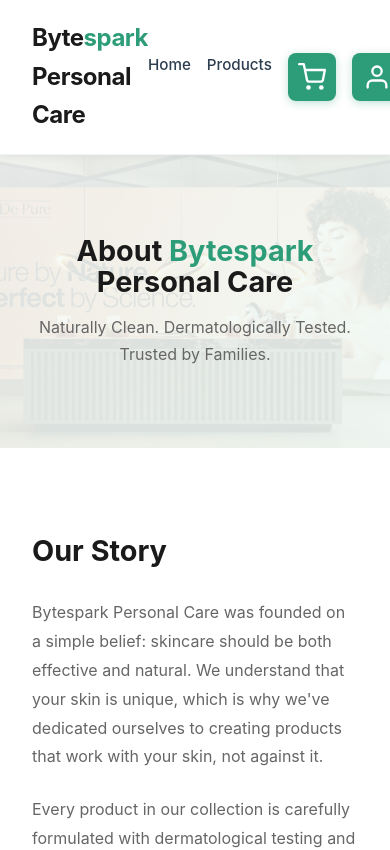
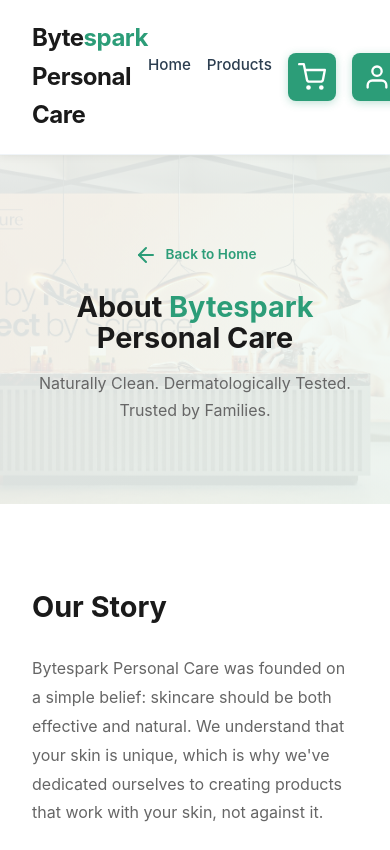
Before and after one commit to DigesSuvagiya/bytespark-personal-care, a React (Vite) app: page /learn-more in a window 390 px wide. Shown: the top 850 px of the page. Built offline with nearby package versions, Linux system fonts and the light colour scheme.

Commit message:
resposive changes

```diff
--- a/src/components/FeaturedProducts.jsx
+++ b/src/components/FeaturedProducts.jsx
@@ -1,10 +1,13 @@
 import React, { useState, useEffect, useContext } from 'react'
 import { CartContext } from '../context/CartContext'
+import ProductModal from './ProductModal'
 import api from '../api/axios'
 
 export default function FeaturedProducts() {
   const [products, setProducts] = useState([])
   const [loading, setLoading] = useState(true)
+  const [selectedProduct, setSelectedProduct] = useState(null)
+  const [isModalOpen, setIsModalOpen] = useState(false)
   const { addToCart } = useContext(CartContext)
 
   useEffect(() => {
@@ -48,7 +51,22 @@ export default function FeaturedProducts() {
             </p>
           ) : products.length > 0 ? (
             products.map(product => (
-              <div key={product._id || product.id} className="product-card">
+              <div
+                key={product._id || product.id}
+                className="product-card"
+                onClick={() => {
+                  setSelectedProduct(product)
+                  setIsModalOpen(true)
+                }}
+                tabIndex={0}
+                onKeyDown={(e) => {
+                  if (e.key === 'Enter') {
+                    setSelectedProduct(product)
+                    setIsModalOpen(true)
+                  }
+                }}
+                style={{ cursor: 'pointer' }}
+              >
                 <div className="product-image">
                   {product.image ? (
                     <img
@@ -78,6 +96,15 @@ export default function FeaturedProducts() {
           )}
         </div>
       </div>
+      <ProductModal
+        product={selectedProduct}
+        isOpen={isModalOpen}
+        onClose={() => {
+          setIsModalOpen(false)
+          setSelectedProduct(null)
+        }}
+        onAddToCart={handleAddToCart}
+      />
     </section>
   )
 }
--- a/src/pages/LearnMore.jsx
+++ b/src/pages/LearnMore.jsx
@@ -1,5 +1,6 @@
 import React from 'react'
 import { Link } from 'react-router-dom'
+import { FiArrowLeft } from 'react-icons/fi'
 import Navigation from '../components/Navigation'
 import Footer from '../components/Footer'
 
@@ -11,6 +12,10 @@ export default function LearnMore() {
       {/* Hero Section */}
       <section className="learn-more-hero">
         <div className="section-container">
+          <Link to="/" className="back-button">
+            <FiArrowLeft size={24} />
+            Back to Home
+          </Link>
           <h1>About <span>Bytespark</span> Personal Care</h1>
           <p className="subtitle">Naturally Clean. Dermatologically Tested. Trusted by Families.</p>
         </div>
--- a/src/styles/learn-more.css
+++ b/src/styles/learn-more.css
@@ -7,6 +7,29 @@
   background-attachment: fixed;
   padding: 5rem 2rem;
   text-align: center;
+  position: relative;
+}
+
+.back-button {
+  display: inline-flex;
+  align-items: center;
+  gap: 0.5rem;
+  color: #2c9d78;
+  text-decoration: none;
+  font-weight: 600;
+  font-size: 1rem;
+  transition: all 0.3s ease;
+  margin-bottom: 2rem;
+  padding: 0.75rem 1.5rem;
+  border-radius: 6px;
+  position: absolute;
+  left: 2rem;
+  top: 6rem;
+}
+
+.back-button:hover {
+  color: #1b6f52;
+  transform: translateX(-4px);
 }
 
 .learn-more-hero h1 {
@@ -270,6 +293,13 @@
     font-size: 1rem;
   }
 
+  .back-button {
+    position: static;
+    margin-bottom: 1.5rem;
+    font-size: 0.9rem;
+    padding: 0.6rem 1.2rem;
+  }
+
   .story-content {
     grid-template-columns: 1fr;
   }
@@ -298,6 +328,16 @@
     font-size: 1.8rem;
   }
 
+  .back-button {
+    position: static;
+    margin-bottom: 1rem;
+    font-size: 0.85rem;
+    padding: 0.5rem 1rem;
+    width: fit-content;
+    margin-left: auto;
+    margin-right: auto;
+  }
+
   .values-grid,
   .categories-detail,
   .benefits-grid,
```
